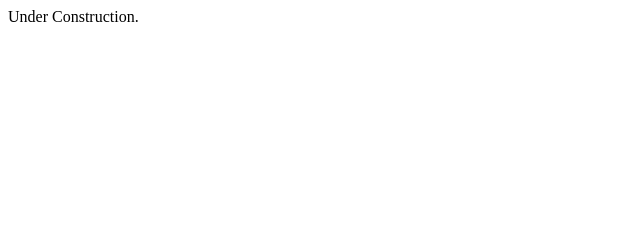
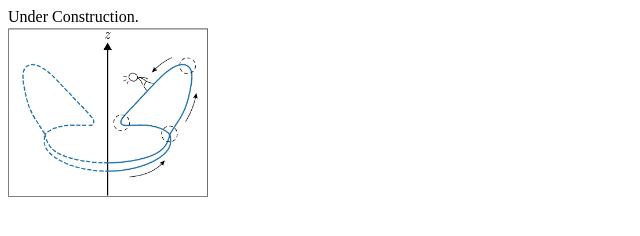
Before and after one commit to koga-jp/koga-jp.github.io, a plain HTML site: page index.html in a window 1280 px wide. Shown: the whole page, without its empty margins (0-640 px from the left). Drawn offline with Linux system fonts and the light colour scheme.

Commit message:
Modified (2020/12/28)

```diff
--- a/index.html
+++ b/index.html
@@ -4,6 +4,7 @@
     <meta charset="utf-8"><!-- 文字化け防止 -->
 </head><!-- 裏設定エリアの終了 -->
 <body>
-Under Construction.
+Under Construction. <br>
+<img style="border: 0pt none; float:left; padding-right:30px; padding-bottom:15px" src="img/droplet_sp.png" width="200" alt="Koga_san"/>
 </body>
 </html>
```
Also changed, not shown: img/droplet_sp.png (added).
